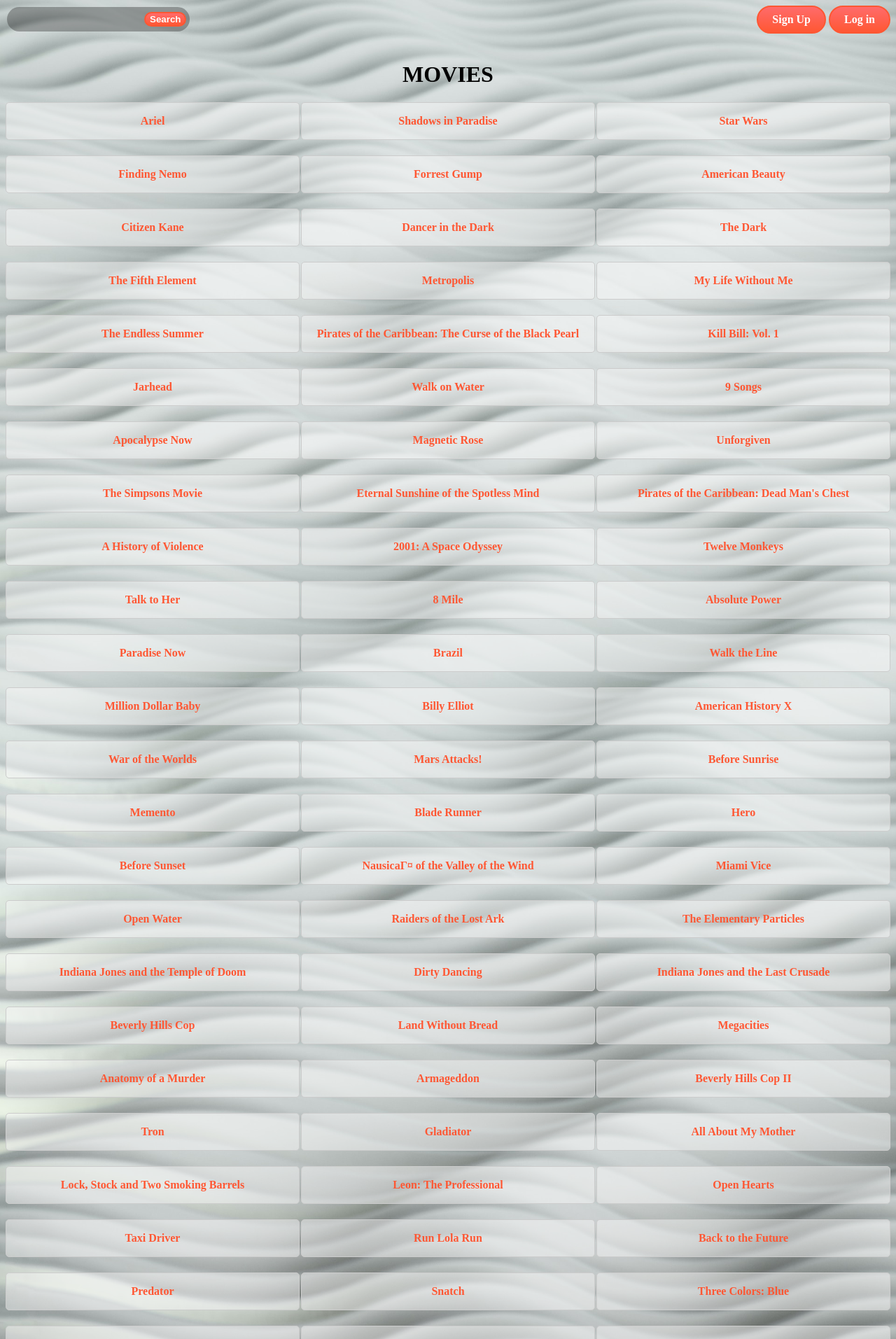
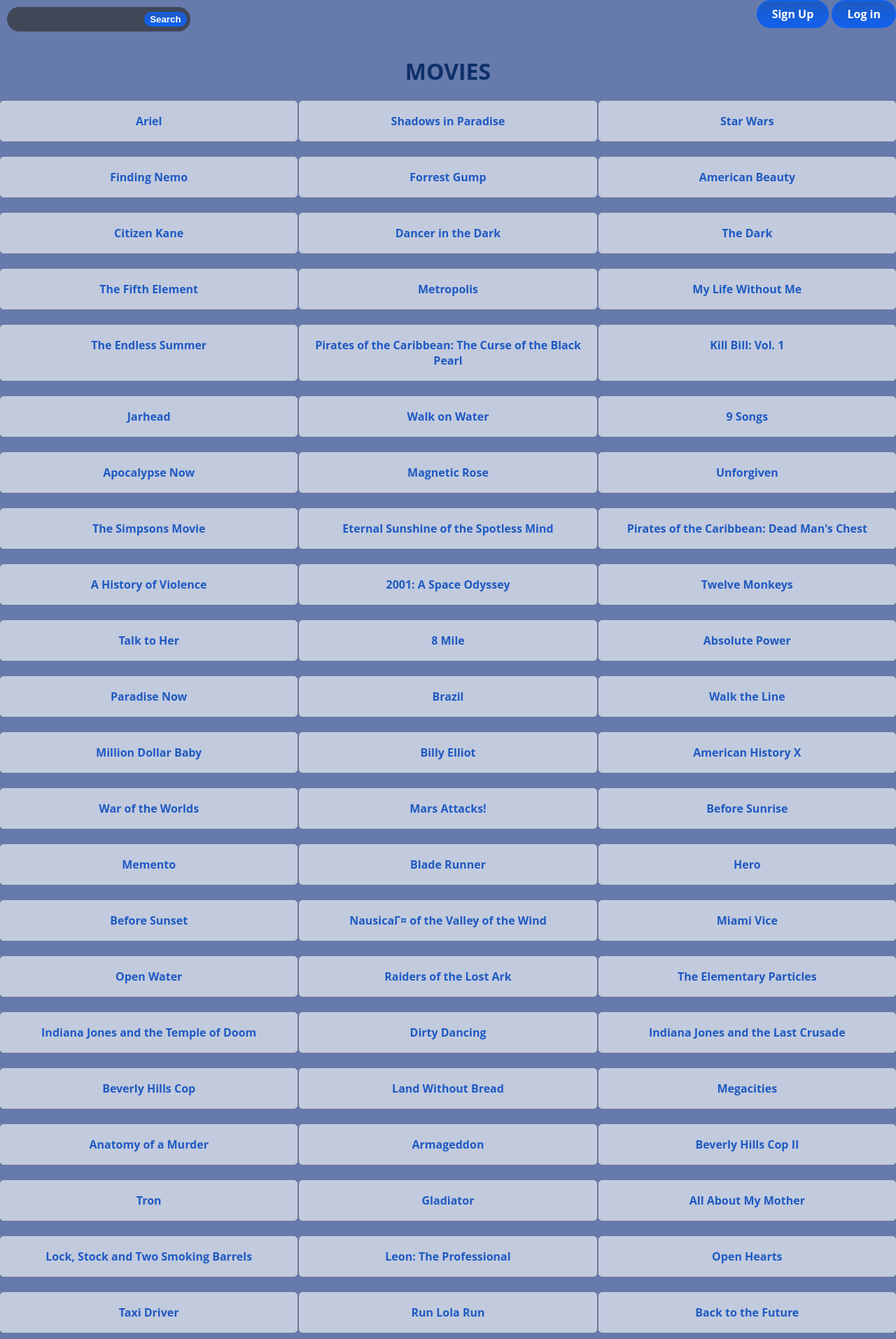
Before and after one commit to F1linnn/courseWork, a Django app: page /movies/ in a window 1280 px wide. Shown: the top 1913 px of the page at 70% size. Run offline with Django 4.2, Linux system fonts and the light colour scheme; data comes from the database, SQL or seed files in the repository; both versions use the stored data as it was after the commit.

Commit message:
поменял цвета

```diff
--- a/movie_recommendation/movies/static/css/movie_list.css
+++ b/movie_recommendation/movies/static/css/movie_list.css
@@ -1,95 +1,87 @@
-body{
-    background: url("../img/back_main.jpg") no-repeat;
-    background-size: cover;
+body {
+    /*background: url("../img/back_main.jpg") no-repeat;*/
+    background: rgba(86, 108, 164, 0.9);
+    /*background-size: cover;*/
     background-attachment: fixed;
     overflow-x: hidden;
+    margin: 0;
+    font-family: 'Open Sans', sans-serif;
+    color: #6a6f8c;
 }
 
-
-
-head{
+head {
     display: flex;
     align-items: flex-end;
     width: 100%;
 }
 
-
-
-/* Стили для кнопки "Личная страница" */
 .navbar {
     text-align: right;
 }
 
-
-/* Стили для кнопки "My Account" (и других кнопок) */
 .navbar .btn, .navbar .sign_up, .navbar .log_in {
     display: inline-block;
-    background: linear-gradient(to bottom, #FF6B6B, #FF5733);
-    border: 2px solid #FF5733;
+    background: linear-gradient(to bottom, #1e5ac2, #1161ee);
+    border: 2px solid #1161ee;
     color: white;
     top: 10px;
     font-weight: bold;
     padding: 10px 20px;
     border-radius: 20px;
     text-decoration: none;
-    text-align: center; /* Выравнивание текста по центру */
-    line-height: 1; /* Заполнение всей высоты кнопки */
+    text-align: center;
+    line-height: 1;
     transition: background 0.3s, border 0.3s;
 }
 
 .navbar .btn:hover, .navbar .sign_up:hover, .navbar .log_in:hover {
-    background: linear-gradient(to bottom, #FF5733, #FF6B6B);
-    border: 2px solid #FF6B6B;
+    background: linear-gradient(to bottom, #1161ee, #1e5ac2);
+    border: 2px solid #1e5ac2;
     cursor: pointer;
 }
 
-
-/* Стили для заголовка "Movies" */
 h1 {
     text-align: center;
-    margin-top: 40px; /* Регулирует расстояние между заголовком и кнопкой "Личная страница" */
+    margin-top: 40px;
+    color: #0e306a;
 }
 
-/* Стили для списка фильмов разделенного на три столбца */
 ol {
     list-style: none;
     padding: 0;
     display: grid;
     grid-template-columns: repeat(3, 1fr);
-    gap: 2px; /* Расстояние между элементами */
+    gap: 2px;
 }
 
 ol li {
     border: 1px solid #ccc;
     border-radius: 5px;
     padding: 15px;
-    background-color: #f9f9f976;
+    background-color: rgba(255, 255, 255, 0.6);
     margin-bottom: 20px;
-    text-align: center; /* Выравнивание текста по центру */
+    text-align: center;
 }
 
-/* Стили для ссылок на фильмы */
 ol li a {
     text-decoration: none;
-    color: #FF5733;
+    color: #1e5ac2;
     font-weight: bold;
-    display: block; /* Сделать ссылку блочным элементом, чтобы срабатывала по всей границе элемента */
-    padding: 1px; /* Добавить отступы вокруг ссылки для увеличения области клика */
-    border: 1px solid transparent; /* Добавить границу для визуализации области клика */
+    display: block;
+    padding: 1px;
+    border: 1px solid transparent;
 }
 
-/* Стили для наведения на ссылку */
 ol li a:hover {
-    background-color: #e5e5e500;
+    background-color: #e5e5e5;
     cursor: pointer;
 }
 
-
 form {
     position: absolute;
-    top: 10px; /* Располагаем поисковую строку вверху */
-    left: 10px; /* Располагаем поисковую строку слева */
-    background: #33333363; /* Цвет фона поисковой строки */
+    top: 10px;
+    left: 10px;
+    background: rgba(51, 51, 51, 0.7);
     padding: 5px;
     border-radius: 20px;
 }
@@ -102,8 +94,8 @@
 }
 
 button[type="submit"] {
-    background: linear-gradient(to bottom, #FF6B6B, #FF5733);
-    border: 2px solid #FF5733;
+    background: linear-gradient(to bottom, #1e5ac2, #1161ee);
+    border: 2px solid #1161ee;
     color: white;
     font-weight: bold;
     border-radius: 20px;
@@ -111,6 +103,6 @@
 }
 
 button[type="submit"]:hover {
-    background: linear-gradient(to bottom, #FF5733, #FF6B6B);
-    border: 2px solid #FF6B6B;
+    background: linear-gradient(to bottom, #1161ee, #1e5ac2);
+    border: 2px solid #1e5ac2;
 }
--- a/movie_recommendation/movies/static/css/sign_login.css
+++ b/movie_recommendation/movies/static/css/sign_login.css
@@ -1,7 +1,7 @@
 body{
 	margin:0;
 	color:#6a6f8c;
-	background:#c8c8c8;
+	background: rgba(86, 108, 164, 0.9);
 	font:600 16px/18px 'Open Sans',sans-serif;
 }
 *,:after,:before{box-sizing:border-box}
```
Also changed, not shown: movie_recommendation/movies/static/css/myAccount.css (+12 -15 lines), movie_recommendation/db.sqlite3, 1 other file.
